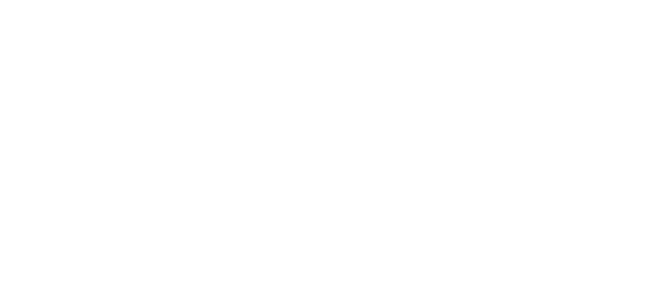
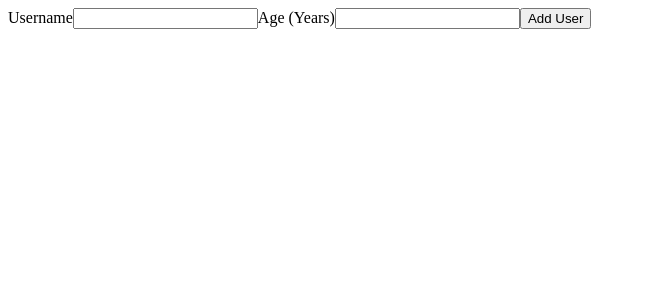
Before and after one commit to jinlou98/Add_User, a React (Create React App) app: page / in a window 1280 px wide. Shown: the top 300 px of the page, without its empty margins (0-646 px from the left). Built offline with nearby package versions, Linux system fonts and the light colour scheme.

Commit message:
Add a user component

```diff
--- a/src/App.js
+++ b/src/App.js
@@ -1,10 +1,11 @@
 import React from 'react';
 
+import AddUser from './components/Users/AddUser';
 
 function App() {
   return (
     <div>
-
+        <AddUser></AddUser>
     </div>
   );
 }
--- /dev/null
+++ b/src/components/Users/AddUser.js
@@ -0,0 +1,23 @@
+import React from 'react';
+
+const AddUser = props => {
+    const addUserHandler = (event) => {
+        event.preventDefault();
+    }
+
+    return(
+        // the function to call when the form is submitted
+        // no parenthesis!!! we just want to pass a pointer
+        <form onSubmit={addUserHandler}>
+            <label htmlFor="username">Username</label>
+            <input id="username" type="text"></input>
+            <label htmlFor="age">Age (Years)</label>
+            <input id="age" type="number"></input>
+            <button type="submit">Add User</button>
+        </form>
+    )
+
+};
+
+
+export default AddUser;
--- a/src/index.css
+++ b/src/index.css
@@ -1,11 +1,26 @@
-* {
-  box-sizing: border-box;
+.input {
+  margin: 2rem auto;
+  padding: 1rem;
+  width: 90%;
+  max-width: 40rem;
 }
 
-html {
-  font-family: sans-serif;
+.input label {
+  display: block;
+  font-weight: bold;
+  margin-bottom: 0.5rem;
 }
 
-body {
-  margin: 0;
+.input input {
+  font: inherit;
+  display: block;
+  width: 100%;
+  border: 1px solid #ccc;
+  padding: 0.15rem;
+  margin-bottom: 0.5rem;
 }
+
+.input input:focus {
+  outline: none;
+  border-color: #4f005f;
+}
```
